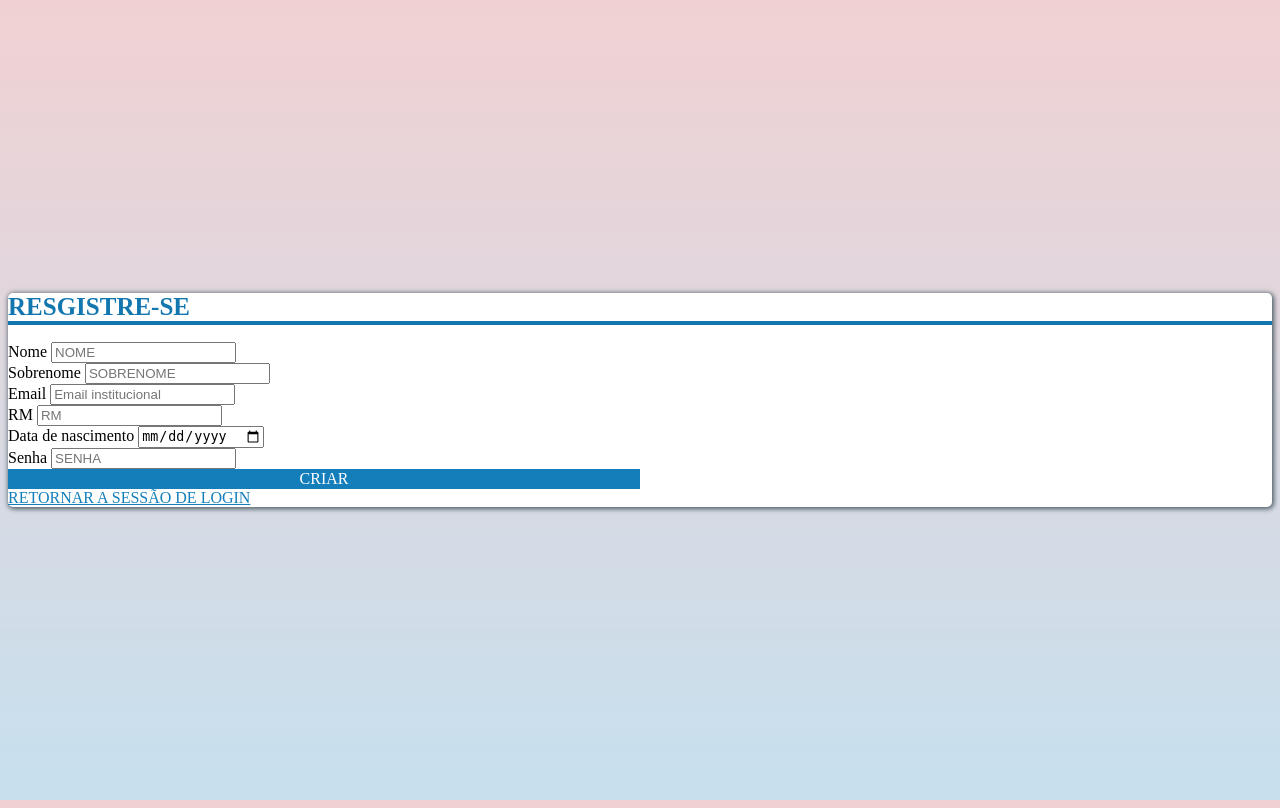
After one commit to zidony/CodeIgniter4_ForumDeDiscussao, a CodeIgniter 4 app: the page made by app/Views/login/registre-se.php in a window 1280 px wide. The commit adds this page. Run offline with PHP 8.4 and a stand-in for CodeIgniter, Linux system fonts and the light colour scheme; the template is opened without the code that fills it, so the values that code supplies are empty; some libraries are stand-ins or nearby versions.

Commit message:
reajust project

```diff
--- a/app/Config/App.php
+++ b/app/Config/App.php
@@ -23,7 +23,7 @@ class App extends BaseConfig
 	 *
 	 * @var string
 	 */
-	public $baseURL = 'http://localhost/FORUM_TESTE_CODE/public/';
+	public $baseURL = 'http://localhost/FORUM_CODEIGNITER/public/';
 
 	/**
 	 * --------------------------------------------------------------------------
--- a/app/Views/administrador/gerar-senha.php
+++ b/app/Views/administrador/gerar-senha.php
@@ -2,6 +2,10 @@
 
 // echo '<pre>';
 // var_dump();
+
+    use App\Controllers\ValidaSessao;
+    $adm = new ValidaSessao();
+    $adm->validarPermissaoAdm();
 
 helper('form');
     echo form_open('Administrador/senhaGerada');
--- a/app/Views/home.php
+++ b/app/Views/home.php
@@ -31,10 +31,6 @@
         <p>Realizar pesquisa via input - feito</p>
         <p>Quando o usuário é desativado, pós recarregar a tela ele é deslogado do sistema - feito</p>
         <p>)</p>
-
-        <h1>BADGES RETIRAR - alterar mer e der e script banco </h1>
-        <h1>Alterar login, fazer com que a tabela rm tenha a verificação do RM e o EMAIL institucional<br>E quando for feito cadastro no site ou login, que seja pelo email institucional e pelo RM<br>Isso vai aumentar o nível de segurança</h1>
-        <h1>Altear form de cadastrao, de login e add uns campos a mais nas tabelas RM, USUARIO</h1>
     </div>
 
 </body>
--- /dev/null
+++ b/app/Views/login/esqueceu-senha.php
@@ -0,0 +1,4 @@
+<h1>texto  explicativo sobre como recuperar a senha</h1>
+<br>
+<h1>formulário de envio ao e-mail solicitando geração de senha temporária</h1>
+<p>Vai se basear em que o usuário vai preencher o nome, email institucional, rm, data de nascimento e uma observação sobre como esqueceu/perdeu a senha</p>
--- /dev/null
+++ b/app/Views/login/registre-se.php
@@ -0,0 +1,60 @@
+
+    <link rel="stylesheet" type="text/css" href="../../css/style-criar-conta.css">
+    <title>Sessão de login - Criar Conta</title>
+</head>
+<body>
+
+<div class="box">
+        <div class="box-form">
+            <div class="content-form container py-5 px-4">
+                <h1>RESGISTRE-SE</h1>
+                <form action="cadastrarUsuario" method="post">
+                    <div class="row">
+                        <div class="form-group col-md-6 my-2">
+                            <label for="nome">Nome</label>
+                            <input type="text" class="form-control" name="usuario" placeholder="NOME" title="Digite seu nome aqui!" required  id="nome">
+                        </div>
+                        <div class="form-group col-md-6 my-2">
+                            <label for="sobrenome">Sobrenome</label>
+                            <input type="text" class="form-control" name="sobrenome" placeholder="SOBRENOME" title="Digite seu sobrenome aqui!" required id="sobrenome">
+                        </div>
+                        <div class="form-group col-md-6 my-2">
+                            <label for="email">Email</label>
+                            <input type="text" class="form-control" name="email" placeholder="Email institucional" title="Digite seu e-mail aqui!" required id="email">
+                        </div>
+                        <div class="form-group col-md-6 my-2">
+                            <label for="rm">RM</label>
+                            <input type="text" class="form-control" name="rm" placeholder="RM" title="Digite seu RM aqui!" required id="codigo">
+                        </div>
+                        <div class="form-group col-md-6 my-2">
+                            <label for="dtnascimento">Data de nascimento</label>
+                            <input type="date" class="form-control" name="dtnascimento" title="Digite sua data de nascimento aqui!" required id="dtnascimento">
+                        </div>
+                        <div class="form-group col-md-6 my-2">
+                            <label for="senha">Senha</label>
+                            <input type="password" class="form-control" name="senha" placeholder="SENHA" title="Digite sua senha aqui!" required id="senha">
+                        </div>
+
+                        <div class="text-center">
+                            <!-- VERIFICAÇÃO SE O NOME DE USUÁRIO OU SENHA ESTÃO CORRETOS PARA CADASTRO OU SE O RM JÁ ESTÁ CADSATRO NO DB -->
+                            <?php
+                                if (isset($_GET['UsuarioInativo'])) { echo '<b style="color: red;">Usuário inativo em nosso banco de dados</b>'; }
+                                if (isset($_GET['Email-Invalido'])) { echo '<b style="color: red;">E-mail digitado não consta em nosso banco de dados, certifique-se se digitou o e-mail institucional correto para cadastro.</b>'; }
+                                if (isset($_GET['RM-Invalido'])) { echo '<b style="color: red;">RM digitado não consta em nosso banco de dados, certifique-se se digitou o RM correto para cadastro.</b>'; }
+                                if (isset($_GET['RM-JaRegistrado'])) { echo '<b style="color: red;">RM digitado já consta em nosso banco de dados, verifique se já tem uma conta de usuário registrada no sistema ou se digitou o RM correto.</b>'; }
+                             ?>
+                        </div>
+
+                        <div class="form-group col-md-12 mt-4 text-center">
+                            <input type="submit" class="button-submit py-3 my-3" id="submit" title="Clique aqui para cirar sua conta!" value="CRIAR"><br>
+                            <a href="login" class="button-voltar py-3">RETORNAR A SESSÃO DE LOGIN</a>
+                        </div>
+                    </div>
+                    <!-- fim row -->
+                </form>
+            </div>
+        </div>
+    </div>
+
+</body>
+</html>
```
Also changed, not shown: app/Controllers/Administrador.php (+0 -13 lines), app/Controllers/Usuario.php (+7 -7 lines), app/Controllers/ValidaSessao.php (+6 -7 lines), app/Views/administrador/usuarios.php (+2 -8 lines), app/Views/login/login.php (added, +59 -0 lines), app/Views/login/sucesso.php (added, +21 -0 lines).
